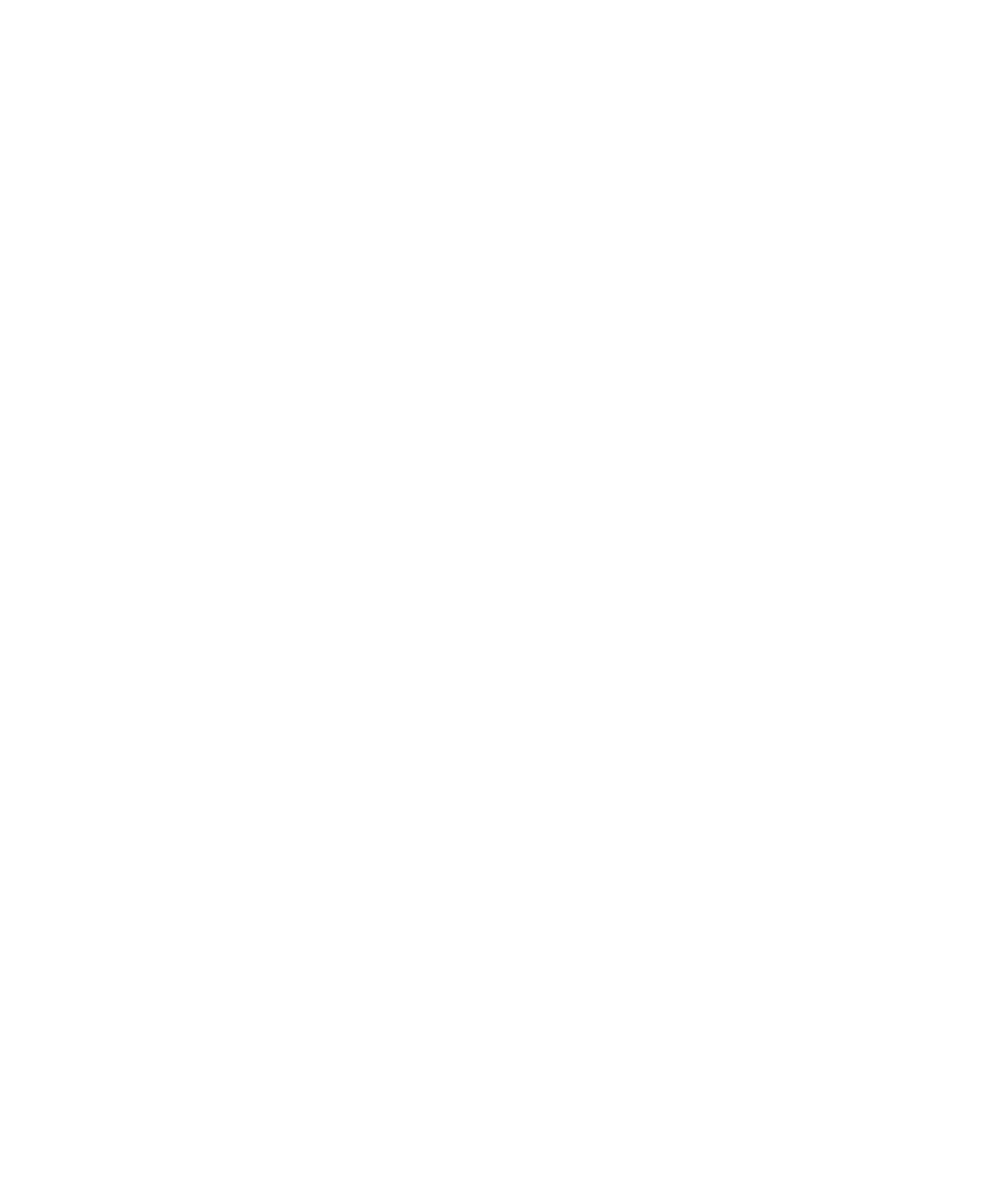
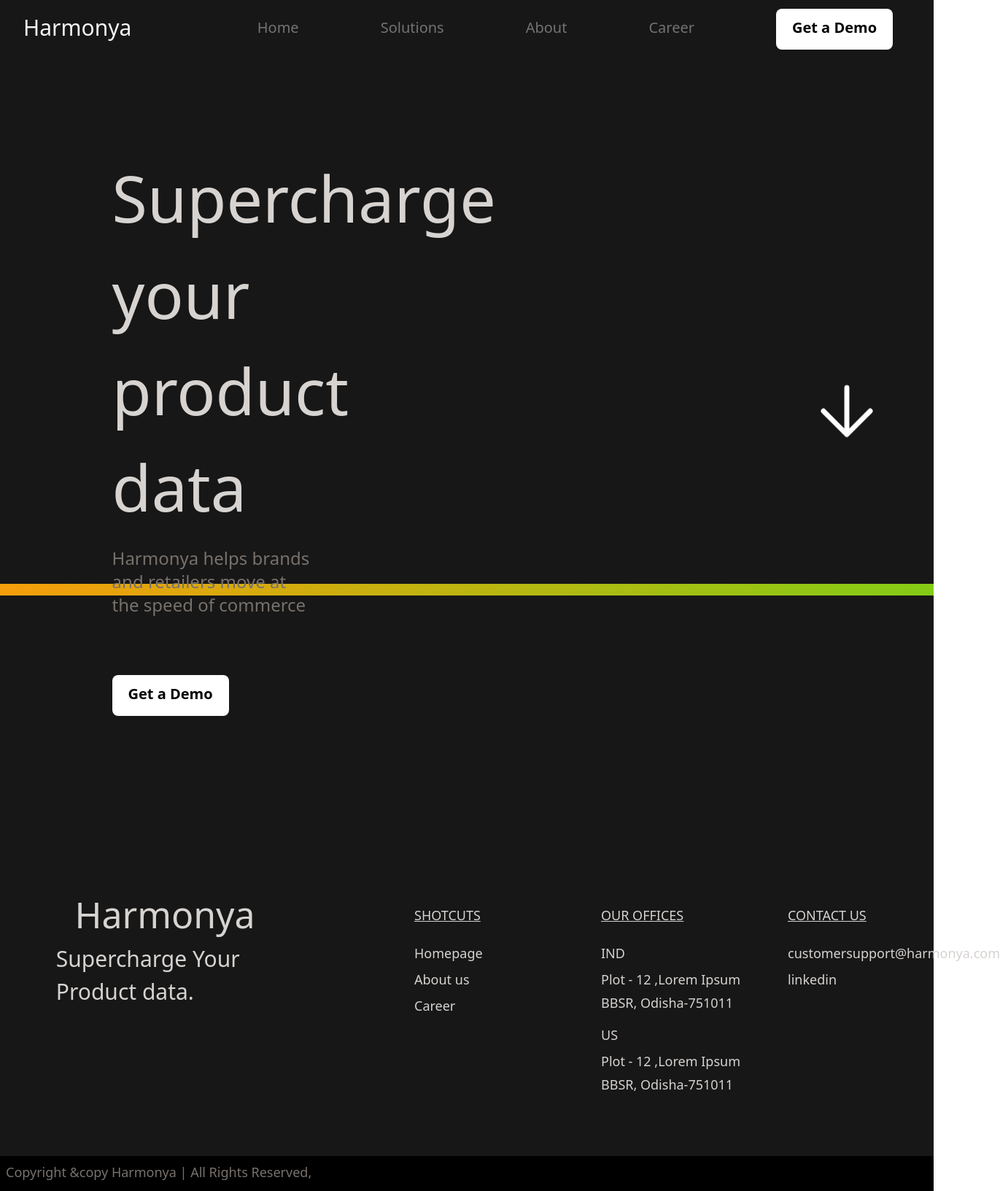
Before and after one commit to aniketrath/Harmonya, a React (Create React App) app: page / in a window 1280 px wide. Shown: the whole page at 73% size, 1371 px wide, since content can reach past the window. Before the commit the page ends 800 px from the top, so only its background shows below. Built offline with nearby package versions, Linux system fonts and the light colour scheme.

Commit message:
Second Commit

```diff
--- a/src/App.js
+++ b/src/App.js
@@ -1,11 +1,21 @@
 import logo from './logo.svg';
 import './App.css';
+import {Footer} from './Components/Footer';
+import {Landing} from './Components/Landing';
+import {Navigation} from './Components/Navigation'
 
 function App() {
   return (
-    <div className="App">
+   <div>
+     <div>
+      <Navigation/>
+      <Landing/>
+    </div>
+    <div>
+      <Footer/>
+    </div>
+   </div>
 
-    </div>
   );
 }
 
--- /dev/null
+++ b/src/Components/Footer.js
@@ -0,0 +1,78 @@
+import React from 'react'
+
+export const Footer = () => {
+  return (
+    <div className=" inset-x-0 bottom-0 ">
+        <div>
+
+            <div className="bg-gradient-to-r from-amber-500 to-lime-500 h-4">
+
+            </div>
+            <div className="bg-neutral-900 h-96 ">
+
+            </div>
+        </div>
+
+
+        <div className="flex h-96 text-stone-300 bg-neutral-900 ">
+
+            <div className="w-2/5 py-4 min-h-full ">
+
+                <p className="px-[20%] pt-18 text-[50px]">Harmonya</p>
+                <p className="px-[15%] text-[30px]">
+                    Supercharge Your
+                    <br/>
+                    Product data.
+                </p>
+
+
+            </div>
+            <div className="w-1/5 min-h-full ">
+
+                <ul className="py-10 pl-14 text-lg">
+                    <li className=" pb-6 underline hover:no-underline">SHOTCUTS</li>
+
+                    <li className="pb-2">Homepage</li>
+                    <li className="pb-2">About us</li>
+                    <li className="pb-2">Career</li>
+                </ul>
+
+            </div>
+            <div className="w-1/5 min-h-full ">
+
+                <ul className="py-10 pl-14 text-lg">
+                    <li className=" pb-6 underline hover:no-underline">OUR OFFICES</li>
+
+                    <li className="pb-2">IND</li>
+                    <li className=" pb-1">Plot - 12 ,Lorem Ipsum</li>
+                    <li className=" pb-4">BBSR, Odisha-751011</li>
+
+                    <li className="pb-2">US</li>
+                    <li className=" pb-1">Plot - 12 ,Lorem Ipsum</li>
+                    <li className=" pb-1">BBSR, Odisha-751011</li>
+
+                </ul>
+
+            </div>
+            <div className="w-1/5 min-h-full ">
+
+                <ul className="py-10 pl-14 text-lg">
+                    <li className=" pb-6 underline hover:no-underline">CONTACT US</li>
+
+                    <li className="pb-2">customersupport@harmonya.com</li>
+                    <li className="pb-2">linkedin</li>
+                </ul>
+
+            </div>
+
+        </div>
+        <div className="bg-black h-12 text-lg text-stone-500">
+
+           <p className="py-2 pl-2"> Copyright &copy Harmonya | All Rights Reserved,</p>
+
+        </div>
+
+
+    </div>
+  )
+}
--- /dev/null
+++ b/src/Components/Landing.js
@@ -0,0 +1,28 @@
+import React from 'react'
+
+export const Landing = () => {
+    return (
+        <div className=" h-screen static">
+            <div className="min-h-[94%] bg-neutral-900">
+
+                <div className="pl-[12%] pt-[16%]">
+                    <p className="text-stone-300 w-1/3 text-[5.5rem]">
+                        Supercharge your product data
+                    </p>
+                    <p className="text-2xl text-stone-500 w-1/4 pt-4">Harmonya helps brands and retailers move at the speed of commerce</p>
+
+                </div>
+                <div className="text-xl pl-[12%] py-20 w-1/3">
+                    <button className="rounded-lg bg-white w-40 pb-1 h-14 font-bold hover:bg-zinc-600 hover:text-slate-100">Get a Demo</button>
+                </div>
+                <div className="absolute bottom-[20%] right-[5%]">
+                    <svg className="animate-bounce" xmlns="http://www.w3.org/2000/svg" width="110" height="110" viewBox="0 0 24 24" fill="none" stroke="#ffffff" stroke-width="1.5" stroke-linecap="round" stroke-linejoin="round"><path d="M12 5v13M5 12l7 7 7-7" />
+                    </svg>
+                </div>
+
+            </div>
+            <div className="bg-gradient-to-r from-orange-600 to-amber-500 h-4"></div>
+
+        </div>
+    )
+}
--- /dev/null
+++ b/src/Components/Navigation.js
@@ -0,0 +1,28 @@
+import React from 'react'
+
+export const Navigation = () => {
+  return (
+    <div className="flex absolute h-20 inset-x-0 top-0  bg-neutral-900">
+
+        <div className="w-3/5 pl-8 py-5 min-h-full text-neutral-100 ">
+            <p className="text-3xl"> Harmonya</p>
+        </div>
+        <div className="text-neutral-500 hover:text-zinc-300">
+            <p className="text-xl px-10 mx-4 py-6 hover:cursor-default">Home</p>
+        </div>
+        <div className="text-neutral-500 hover:text-zinc-300">
+            <p className="text-xl px-10 mx-4 py-6 hover:cursor-default">Solutions</p>
+        </div>
+        <div className="text-neutral-500 hover:text-zinc-300">
+            <p className="text-xl px-10 mx-4 py-6 hover:cursor-default">About</p>
+        </div>
+        <div className="text-neutral-500 hover:text-zinc-300">
+            <p className="text-xl px-10 mx-4 py-6 hover:cursor-default">Career</p>
+        </div>
+        <div className="text-xl px-10 mx-4 py-3">
+            <button className="rounded-lg bg-white w-40 pb-1 h-14 font-bold hover:bg-zinc-600 hover:text-slate-100">Get a Demo</button>
+        </div>
+
+    </div>
+  )
+}
```
